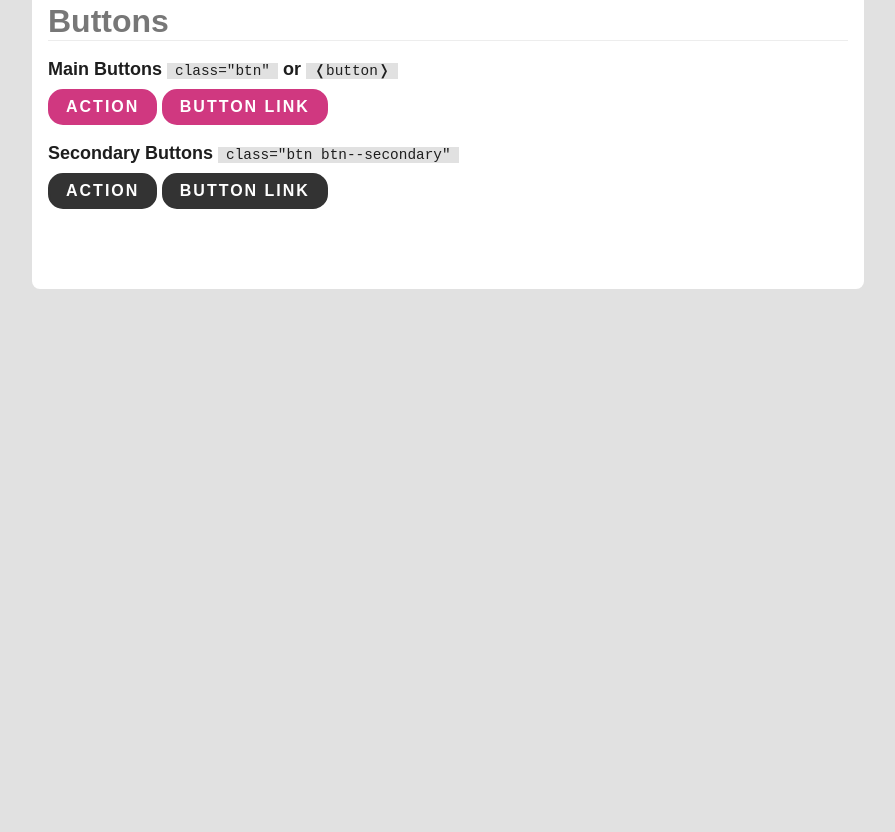
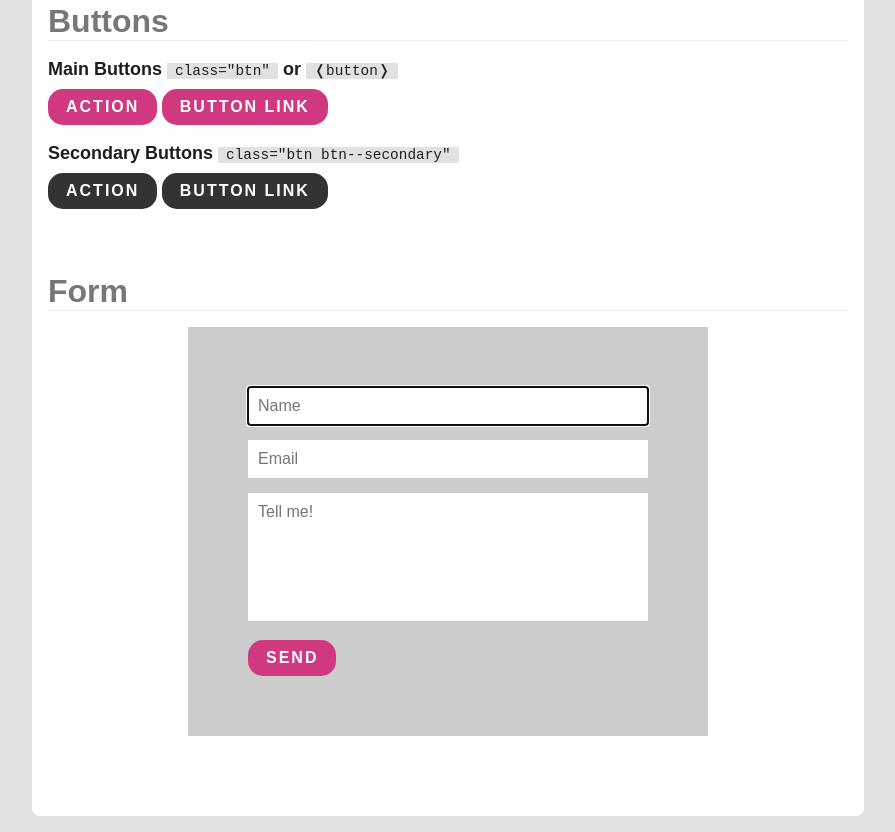
Before and after one commit to natachagraviotto/guiaestilos, a plain HTML site: page index.html in a window 1280 px wide. Shown: the part 1152-1984 px from the top of the page, without its empty margins (192-1087 px from the left). Before the commit the page ends 1457 px from the top, so only its background shows below. Drawn offline with Linux system fonts and the light colour scheme.

Commit message:
Añadido el formulario

```diff
--- a/css/style.css
+++ b/css/style.css
@@ -116,6 +116,15 @@ code {
   background-color: #D03880;
 }
 
+.color-pink2 {
+  color: #E45C9C;
+}
+.bg-color-pink2 {
+  background-color: #E45C9C;
+}
+
+
+
 /* Escala de grises */
 .color-grey {
   color: #333333;
@@ -175,3 +184,39 @@ code {
 [data-header]:before {
   content: attr(data-header) ": ";
 }
+
+/* FORMULARIO */
+
+form{
+  font-family: 'Poppins', sans-serif;
+  padding: 60px;
+  max-width: 400px;
+  background-color: #CCCCCC;
+  margin: 0 auto;
+}
+
+form input, form textarea{
+  margin-bottom: 15px;
+  font-family: 'Poppins', sans-serif;
+  width: 100%;
+  padding: 10px;
+  box-sizing: border-box;
+  border: none;
+  color: #333333;
+  font-size: 1em;
+  resize: none;
+}
+
+form button {
+	display: block;
+	background-color: #0095eb;
+	padding: 10px 45px 10px 45px;
+	border: 0;
+	font-size: 1em;
+	color: 	white;
+  font-family: 'Poppins', sans-serif;
+}
+form button: hover{
+	background-color: #046193;
+}
+textarea {  resize: none;}
--- a/index.html
+++ b/index.html
@@ -26,12 +26,13 @@
       <!--Colores secundarios-->
       <h3 class="h5">Secondary Color tints</h3>
       <div class="pattern-color bg-color-pink" data-color="#D03880"></div>
+      <div class="pattern-color bg-color-pink2" data-color="#E45C9C"></div>
 
       <!--Escala de grises-->
       <h3 class="h5">Grey scale</h3>
       <div class="pattern-color bg-color-grey" data-color="#333333"></div>
-      <div class="pattern-color bg-color-grey-3" data-color="#666666"></div>
-      <div class="pattern-color bg-color-grey-5" data-color="#CCCCCC"></div>
+      <div class="pattern-color bg-color-grey-2" data-color="#666666"></div>
+      <div class="pattern-color bg-color-grey-3" data-color="#CCCCCC"></div>
     </section>
 
     <section class="pattern-section">
@@ -54,7 +55,18 @@
       <button class="btn--secondary">Action</button>
       <a href="#" class="btn btn--secondary">Button Link</a>
     </section>
+
+    <!-- FORMULARIO -->
+    <section class="pattern-section">
+      <h2 class="pattern-title">Form</h2>
+    <form action="formulario-contacto.php" method="post">
+      <input name="nombre" type="text" placeholder="Name" maxlength="30" pattern="[a-zA-Z0-9]+" required autofocus/>
+      <input name="email" type="email" placeholder="Email" required />
+      <textarea name="consulta" placeholder="Tell me!" rows="6" required></textarea>
+      <button id="enviar" name="enviar" type="submit" class="btn">SEND</button>
+    </form>
+    </section>
+
   </main>
-
 </body>
 </html>
```
Also changed, not shown: 1 other file.
